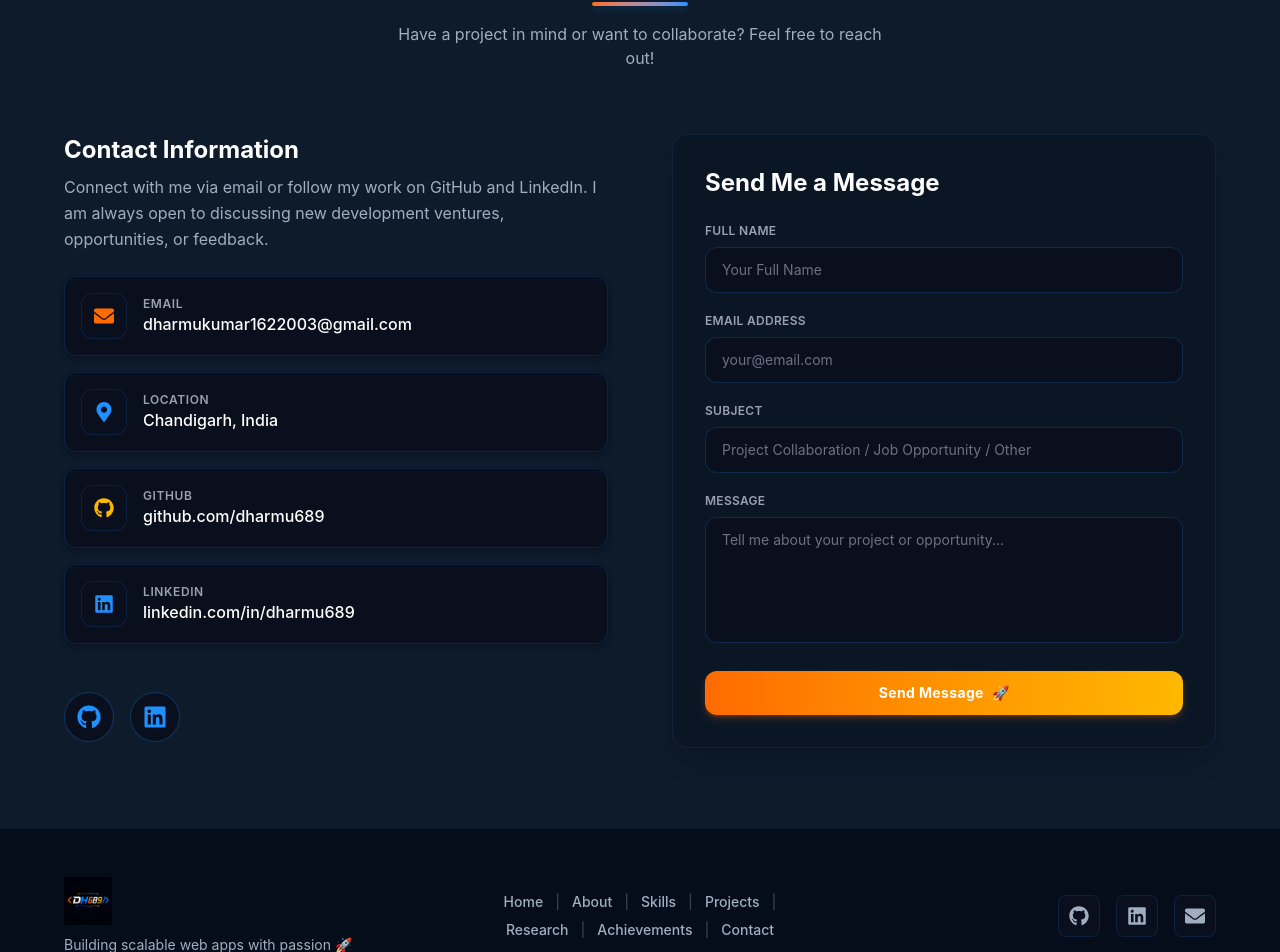
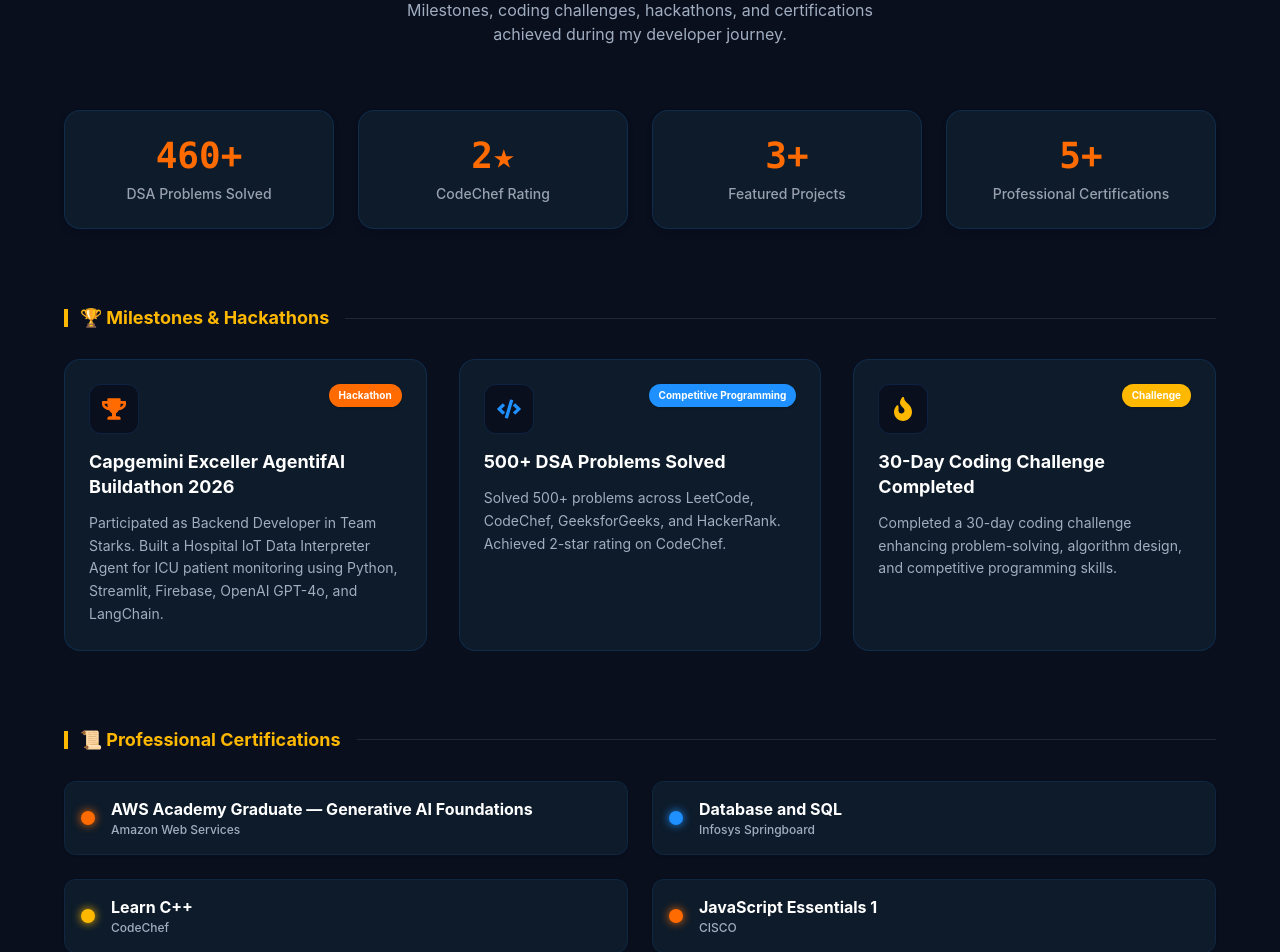
Before and after one commit to dharmu689/Portfolio, a React (Vite) app in the folder client/: page / in a window 1280 px wide. Shown: the part 5230-6182 px from the top of the page. Built offline with nearby package versions, Linux system fonts and the light colour scheme.

Commit message:
achievements

```diff
--- a/client/src/components/Achievements.jsx
+++ b/client/src/components/Achievements.jsx
@@ -1,4 +1,234 @@
+import { useEffect, useState, useRef } from 'react'
+import { motion, useInView } from 'framer-motion'
+import { FaTrophy, FaCode, FaFire } from 'react-icons/fa'
+
+// Stats Counter Helper Component
+const Counter = ({ value, suffix = "" }) => {
+  const [count, setCount] = useState(0)
+  const ref = useRef(null)
+  const isInView = useInView(ref, { once: true, margin: "-100px" })
+
+  useEffect(() => {
+    if (isInView) {
+      let start = 0
+      const end = parseInt(value)
+      if (start === end) return
+
+      const duration = 2.5 // seconds
+      const totalMiliseconds = duration * 1000
+      const stepTime = Math.abs(Math.floor(totalMiliseconds / end))
+
+      const timer = setInterval(() => {
+        start += 1
+        setCount(start)
+        if (start === end) {
+          clearInterval(timer)
+        }
+      }, Math.max(stepTime, 15)) // Cap to keep render rates smooth
+
+      return () => clearInterval(timer)
+    }
+  }, [isInView, value])
+
+  return (
+    <span ref={ref} className="font-mono">
+      {count}{suffix}
+    </span>
+  )
+}
+
 const Achievements = () => {
-  return <div id="achievements">Achievements Section</div>
+  const statsList = [
+    { value: "500", suffix: "+", label: "DSA Problems Solved" },
+    { value: "2", suffix: "★", label: "CodeChef Rating" },
+    { value: "3", suffix: "+", label: "Featured Projects" },
+    { value: "5", suffix: "+", label: "Professional Certifications" },
+  ]
+
+  const achievementsList = [
+    {
+      icon: <FaTrophy className="text-[#FF6B00]" />,
+      title: "Capgemini Exceller AgentifAI Buildathon 2026",
+      desc: "Participated as Backend Developer in Team Starks. Built a Hospital IoT Data Interpreter Agent for ICU patient monitoring using Python, Streamlit, Firebase, OpenAI GPT-4o, and LangChain.",
+      badge: "Hackathon",
+      badgeColor: "#FF6B00",
+    },
+    {
+      icon: <FaCode className="text-[#1E90FF]" />,
+      title: "500+ DSA Problems Solved",
+      desc: "Solved 500+ problems across LeetCode, CodeChef, GeeksforGeeks, and HackerRank. Achieved 2-star rating on CodeChef.",
+      badge: "Competitive Programming",
+      badgeColor: "#1E90FF",
+    },
+    {
+      icon: <FaFire className="text-[#FFB800]" />,
+      title: "30-Day Coding Challenge Completed",
+      desc: "Completed a 30-day coding challenge enhancing problem-solving, algorithm design, and competitive programming skills.",
+      badge: "Challenge",
+      badgeColor: "#FFB800",
+    },
+  ]
+
+  const certificationsList = [
+    { name: "AWS Academy Graduate — Generative AI Foundations", issuer: "Amazon Web Services", dotColor: "#FF6B00" },
+    { name: "Database and SQL", issuer: "Infosys Springboard", dotColor: "#1E90FF" },
+    { name: "Learn C++", issuer: "CodeChef", dotColor: "#FFB800" },
+    { name: "JavaScript Essentials 1", issuer: "CISCO", dotColor: "#FF6B00" },
+    { name: "IT Essentials", issuer: "CISCO", dotColor: "#1E90FF" },
+  ]
+
+  const containerVariants = {
+    hidden: {},
+    visible: {
+      transition: {
+        staggerChildren: 0.15,
+      },
+    },
+  }
+
+  const itemVariants = {
+    hidden: { opacity: 0, y: 30 },
+    visible: {
+      opacity: 1,
+      y: 0,
+      transition: { duration: 0.6, ease: 'easeOut' },
+    },
+  }
+
+  return (
+    <section id="achievements" className="py-20 px-6 bg-brandNavy text-white">
+      <div className="max-w-6xl mx-auto">
+        {/* Section Header */}
+        <motion.div
+          initial={{ opacity: 0, y: -20 }}
+          whileInView={{ opacity: 1, y: 0 }}
+          viewport={{ once: true }}
+          transition={{ duration: 0.6 }}
+          className="flex flex-col items-center mb-16 text-center"
+        >
+          <h2 className="text-3xl sm:text-4xl font-bold tracking-tight">Achievements & Certifications</h2>
+          <div className="w-24 h-1 bg-gradient-to-r from-brandOrange to-brandBlue mt-3 rounded-full shadow-md shadow-brandBlue/35" />
+          <p className="text-[#A0AEC0] mt-4 max-w-lg text-sm sm:text-base">
+            Milestones, coding challenges, hackathons, and certifications achieved during my developer journey.
+          </p>
+        </motion.div>
+
+        {/* Stats Animate Counter Grid */}
+        <div className="grid grid-cols-2 md:grid-cols-4 gap-6 mb-20">
+          {statsList.map((stat, idx) => (
+            <motion.div
+              key={idx}
+              initial={{ opacity: 0, scale: 0.9 }}
+              whileInView={{ opacity: 1, scale: 1 }}
+              viewport={{ once: true }}
+              transition={{ duration: 0.5, delay: idx * 0.1 }}
+              className="p-6 bg-[#0D1B2A] border border-brandBlue/15 rounded-2xl flex flex-col items-center text-center shadow-md shadow-brandNavy/40 hover:border-brandBlue/30 transition-all duration-300"
+            >
+              <span className="text-3xl sm:text-4xl font-extrabold text-brandOrange">
+                <Counter value={stat.value} suffix={stat.suffix} />
+              </span>
+              <span className="text-xs sm:text-sm text-gray-400 font-medium mt-2">
+                {stat.label}
+              </span>
+            </motion.div>
+          ))}
+        </div>
+
+        {/* Achievements Group */}
+        <div className="mb-20">
+          <div className="flex items-center space-x-4 mb-8">
+            <h3 className="text-lg font-bold text-brandYellow border-l-4 border-brandYellow pl-3 leading-none select-none">
+              🏆 Milestones & Hackathons
+            </h3>
+            <div className="flex-grow h-px bg-white/10" />
+          </div>
+
+          <motion.div
+            variants={containerVariants}
+            initial="hidden"
+            whileInView="visible"
+            viewport={{ once: true, margin: '-50px' }}
+            className="grid grid-cols-1 md:grid-cols-3 gap-8"
+          >
+            {achievementsList.map((achievement, idx) => (
+              <motion.div
+                key={idx}
+                variants={itemVariants}
+                whileHover={{ y: -8 }}
+                className="bg-[#0D1B2A] border border-brandBlue/15 hover:border-brandOrange hover:shadow-lg hover:shadow-brandOrange/5 rounded-2xl p-6 transition-all duration-300 flex flex-col h-full relative"
+              >
+                {/* Floating Category Badge */}
+                <div className="flex justify-between items-start mb-4">
+                  <div className="p-3 bg-brandNavy rounded-xl border border-brandBlue/15 text-2xl">
+                    {achievement.icon}
+                  </div>
+                  <span
+                    className="text-[10px] font-bold px-2.5 py-1 rounded-full text-white shadow-sm select-none"
+                    style={{ backgroundColor: achievement.badgeColor }}
+                  >
+                    {achievement.badge}
+                  </span>
+                </div>
+
+                {/* Title */}
+                <h4 className="text-lg font-bold text-white mb-2 leading-snug">
+                  {achievement.title}
+                </h4>
+
+                {/* Description */}
+                <p className="text-sm text-[#A0AEC0] leading-relaxed mt-1">
+                  {achievement.desc}
+                </p>
+              </motion.div>
+            ))}
+          </motion.div>
+        </div>
+
+        {/* Certifications Group */}
+        <div>
+          <div className="flex items-center space-x-4 mb-8">
+            <h3 className="text-lg font-bold text-brandYellow border-l-4 border-brandYellow pl-3 leading-none select-none">
+              📜 Professional Certifications
+            </h3>
+            <div className="flex-grow h-px bg-white/10" />
+          </div>
+
+          <motion.div
+            variants={containerVariants}
+            initial="hidden"
+            whileInView="visible"
+            viewport={{ once: true, margin: '-50px' }}
+            className="grid grid-cols-1 md:grid-cols-2 gap-6"
+          >
+            {certificationsList.map((cert, idx) => (
+              <motion.div
+                key={idx}
+                variants={itemVariants}
+                whileHover={{ scale: 1.02 }}
+                className="flex items-center space-x-4 p-4 bg-[#0D1B2A] border border-brandBlue/10 hover:border-brandBlue/35 rounded-xl transition-all duration-300 shadow-sm"
+              >
+                {/* Colored dot matching accent color */}
+                <div
+                  className="w-3.5 h-3.5 rounded-full flex-shrink-0 shadow-[0_0_10px_currentColor]"
+                  style={{ backgroundColor: cert.dotColor, color: cert.dotColor }}
+                />
+
+                {/* Text Content */}
+                <div className="flex flex-col text-left">
+                  <span className="font-bold text-white text-sm sm:text-base leading-snug">
+                    {cert.name}
+                  </span>
+                  <span className="text-xs text-[#A0AEC0] mt-0.5 font-medium">
+                    {cert.issuer}
+                  </span>
+                </div>
+              </motion.div>
+            ))}
+          </motion.div>
+        </div>
+      </div>
+    </section>
+  )
 }
+
 export default Achievements
```
